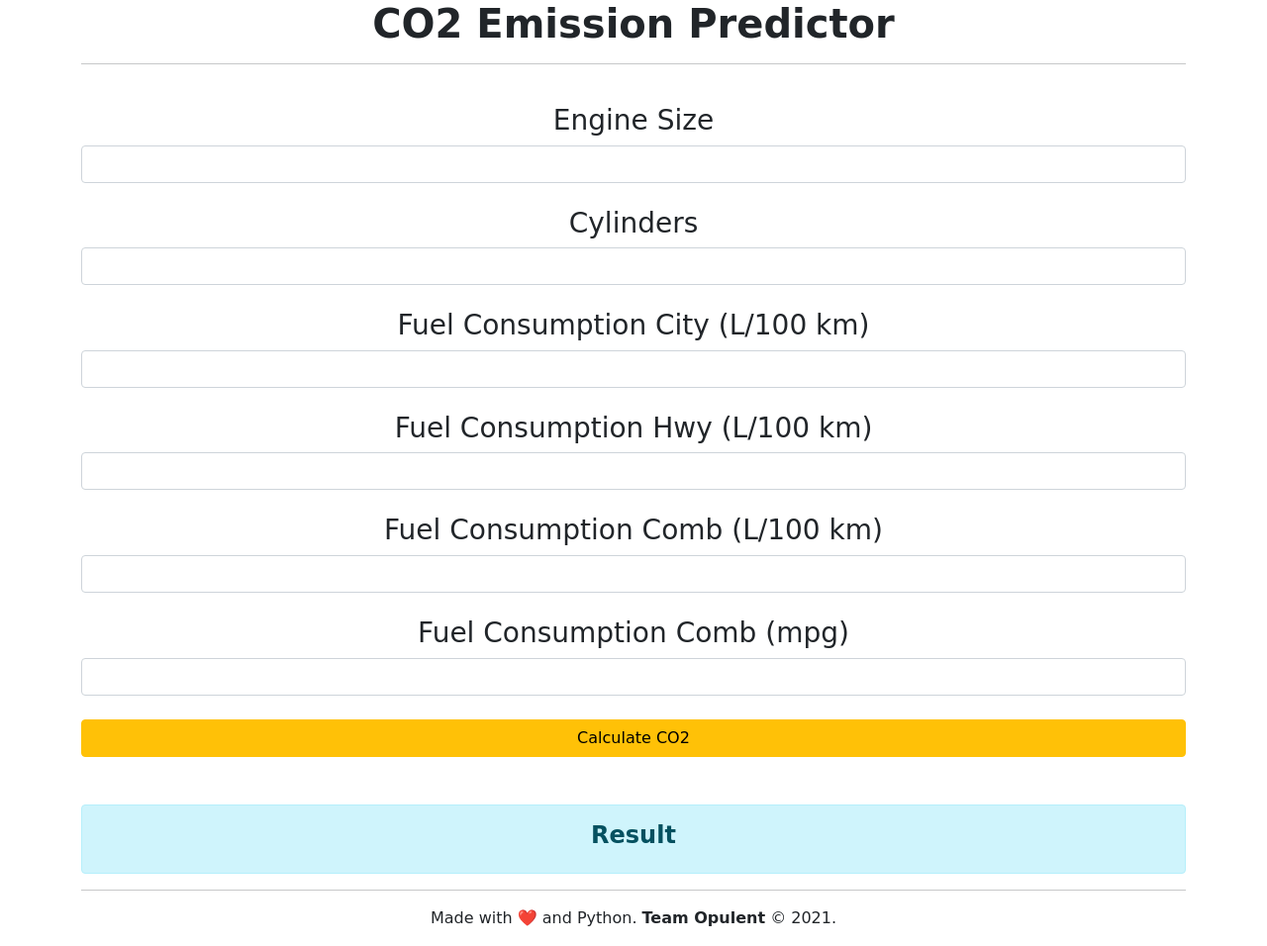
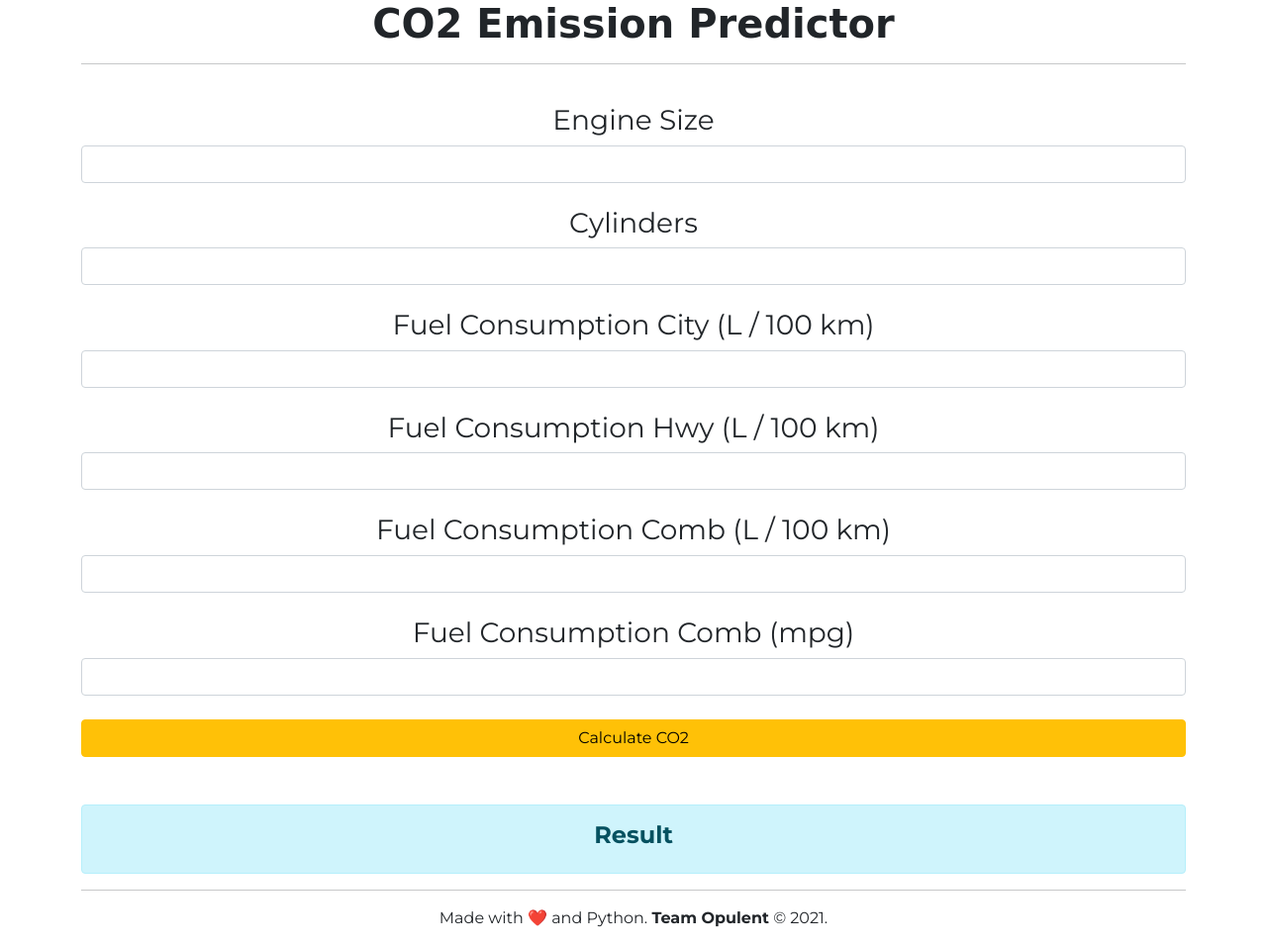
Before and after one commit to Samuel-2626/emission-predictor, a Flask app: page / in a window 1280 px wide. Shown: the whole page at 99% size. Run offline with Flask 2, Linux system fonts and the light colour scheme; parts of the project's set-up code (start-up, migrations or seed data) failed here and were passed over; some web fonts are replaced.

Commit message:
first commit

```diff
--- a/templates/index.html
+++ b/templates/index.html
@@ -14,15 +14,21 @@
 		/>
 
 		<link rel="preconnect" href="https://fonts.googleapis.com">
+
 <link rel="preconnect" href="https://fonts.gstatic.com" crossorigin>
+<link href="https://fonts.googleapis.com/css2?family=Montserrat:wght@400;700&display=swap" rel="stylesheet">
 <link href="https://fonts.googleapis.com/css2?family=ZCOOL+KuaiLe&display=swap" rel="stylesheet">
 
 		<title>Team 0pulent | CO2 Emission Predictor</title>
     <meta name="description" content="A reliable End to End Machine Learning Model to predict CO2 Emissions in Vehicles using Random Forest Regressor model">
 		<style>
-			body {
+      body {
+        font-family: 'Montserrat', sans-serif;
+      }
+			h1 {
 				font-family: 'ZCOOL KuaiLe', cursive;
 			}
+
 		</style>
 	</head>
 	<body>
@@ -40,13 +46,13 @@
        <h3>Cylinders</h3>
         <input type="text" name="Cylinders" required="required" class="form-control" />
         <br>
-        <h3>Fuel Consumption City (L/100 km)</h3>
+        <h3>Fuel Consumption City (L / 100 km)</h3>
         <input type="text" name="Fuel Consumption City (L/100 km)" required="required" class="form-control" />
         <br>
-        <h3>Fuel Consumption Hwy (L/100 km)</h3>
+        <h3>Fuel Consumption Hwy (L / 100 km)</h3>
 		<input type="text" name="Fuel Consumption Hwy (L/100 km)" required="required" class="form-control" />
     <br>
-    <h3>Fuel Consumption Comb (L/100 km)</h3>
+    <h3>Fuel Consumption Comb (L / 100 km)</h3>
         <input type="text" name="Fuel Consumption Comb (L/100 km)" required="required" class="form-control" />
         <br>
         <h3>Fuel Consumption Comb (mpg)</h3>
```
